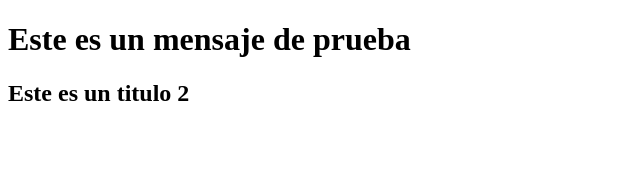
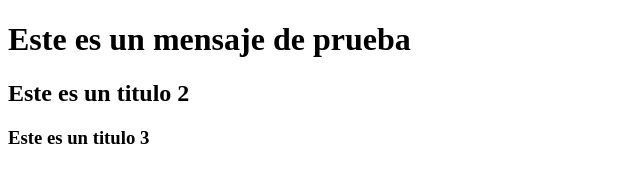
Before and after one commit to Pwd12angel/PruebaGit, a plain HTML site: page index.html in a window 1280 px wide. Shown: the whole page, without its empty margins (0-640 px from the left). Drawn offline with Linux system fonts and the light colour scheme.

Commit message:
Se agrego un titulo h3

```diff
--- a/index.html
+++ b/index.html
@@ -9,5 +9,6 @@
 <body>
     <h1>Este es un mensaje de prueba</h1>
     <h2>Este es un titulo 2</h2>
+    <h3>Este es un titulo 3</h3>
 </body>
 </html>
```
